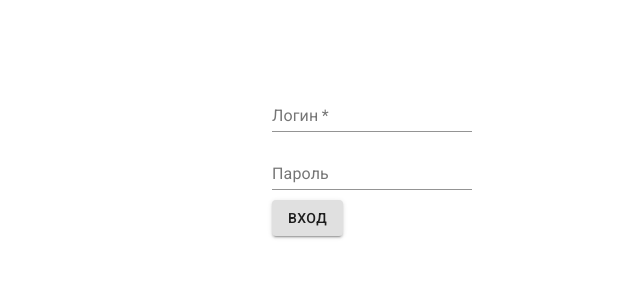
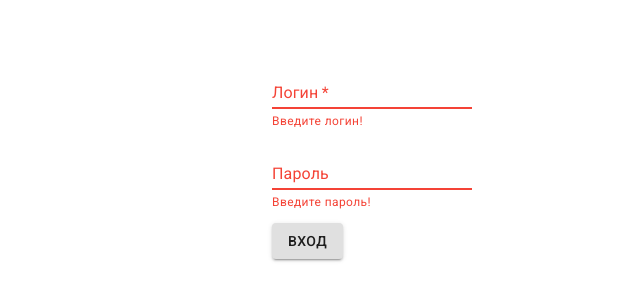
Before and after one commit to evgeneh/cds-test, a React (Create React App) app: page / in a window 1280 px wide. Shown: the part 200-500 px from the top of the page, without its empty margins (268-908 px from the left). Built offline with nearby package versions, Linux system fonts and the light colour scheme.

Commit message:
login form validate

```diff
--- a/src/App.js
+++ b/src/App.js
@@ -14,14 +14,17 @@ function App() {
 
     let [isAuth, setAuth] = React.useState(false)
 
+    let [loginError, setLoginError] = React.useState(null)
+
     const handleAuth = async (login, password) => {
         let response = await API.auth(login, password)
         if (response.data.success === true) {
             API.setAccessToken(response.data.data.accessToken)
+            setLoginError(null)
             setAuth(true)
         } else {
             console.log(response.data)
-            setAuth(false)
+            setLoginError(((response.data.errors &&( response.data.errors.length > 0)) ?  response.data.errors[0] : 'Ошибка авторизации'))
         }
     }
 
@@ -31,7 +34,7 @@ function App() {
                 (isAuth) ?
                     <ProjectListContainer/>
                     :
-                    < LoginForm auth={handleAuth}/>
+                    < LoginForm auth={handleAuth} error={loginError}/>
             }
         </Container>
     );
--- a/src/components/login-form/LoginForm.js
+++ b/src/components/login-form/LoginForm.js
@@ -5,6 +5,7 @@ import makeStyles from "@material-ui/core/styles/makeStyles";
 import Button from '@material-ui/core/Button';
 import TextField from '@material-ui/core/TextField';
 import Box from '@material-ui/core/Box'
+import {Typography} from "@material-ui/core";
 
 
 const useStyles = makeStyles(theme => ({
@@ -23,7 +24,7 @@ const useStyles = makeStyles(theme => ({
     }
 }))
 
-const LoginForm = ({auth}) => {
+const LoginForm = ({auth, error}) => {
 
     let [state, setState] = useState({password: '', login: ''})
 
@@ -48,6 +49,9 @@ const LoginForm = ({auth}) => {
                 <form className={styles.form}>
                     <TextField required id="standard-required" label="Логин"
                                className={styles.textField}
+                               value={state.login}
+                               error={state.login === ""}
+                               helperText={state.login === "" ? 'Введите логин!' : ' '}
                                onChange={handleChange('login')}
                     /><br/>
                     <TextField
@@ -55,12 +59,24 @@ const LoginForm = ({auth}) => {
                         label="Пароль"
                         type="password"
                         autoComplete="current-password"
+
+                        error={state.password === ""}
+                        helperText={state.password === "" ? 'Введите пароль!' : ' '}
+
+                        value={state.password}
                         className={styles.textField}
                         onChange={handleChange('password')}
                     /><br/>
                     <Button variant="contained" color="default" onClick={handleSubmit}>
                         Вход
                     </Button>
+                    {
+                        (error) &&
+                        <Typography  color="error" >
+                            {error}
+                        </Typography>
+                    }
+
                 </form>
         </Box>
         </div>
--- a/src/components/project/breadcrumbs/AppBreadCrumbs.jsx
+++ b/src/components/project/breadcrumbs/AppBreadCrumbs.jsx
@@ -8,7 +8,7 @@ const useStyles = makeStyles(theme => ({
 
     title: {
         flexGrow: 1,
-        paddingTop: 5,
+        paddingTop: 10,
     },
 }));
 
--- a/src/components/project/list-item/NotesCountBlock.js
+++ b/src/components/project/list-item/NotesCountBlock.js
@@ -12,8 +12,7 @@ const useStyles = makeStyles(theme => ({
         display: 'inline-block',
         paddingTop: 5,
         minHeight: 0,
-        minWidth: 0,
-        width: 40,
+        minWidth: 40,
     }
 
 }));
--- a/src/components/project/list-item/ProjectListItem.jsx
+++ b/src/components/project/list-item/ProjectListItem.jsx
@@ -45,7 +45,7 @@ export const ProjectListItem = ({text, hasDocument=true, allowDelete, openHandle
 
                     {
                         (allowDelete) ?
-                            <DeleteIcon/>
+                            <DeleteIcon color={"error"}/>
                             :
                             <ArrowForwardIosIcon />
                     }
```
